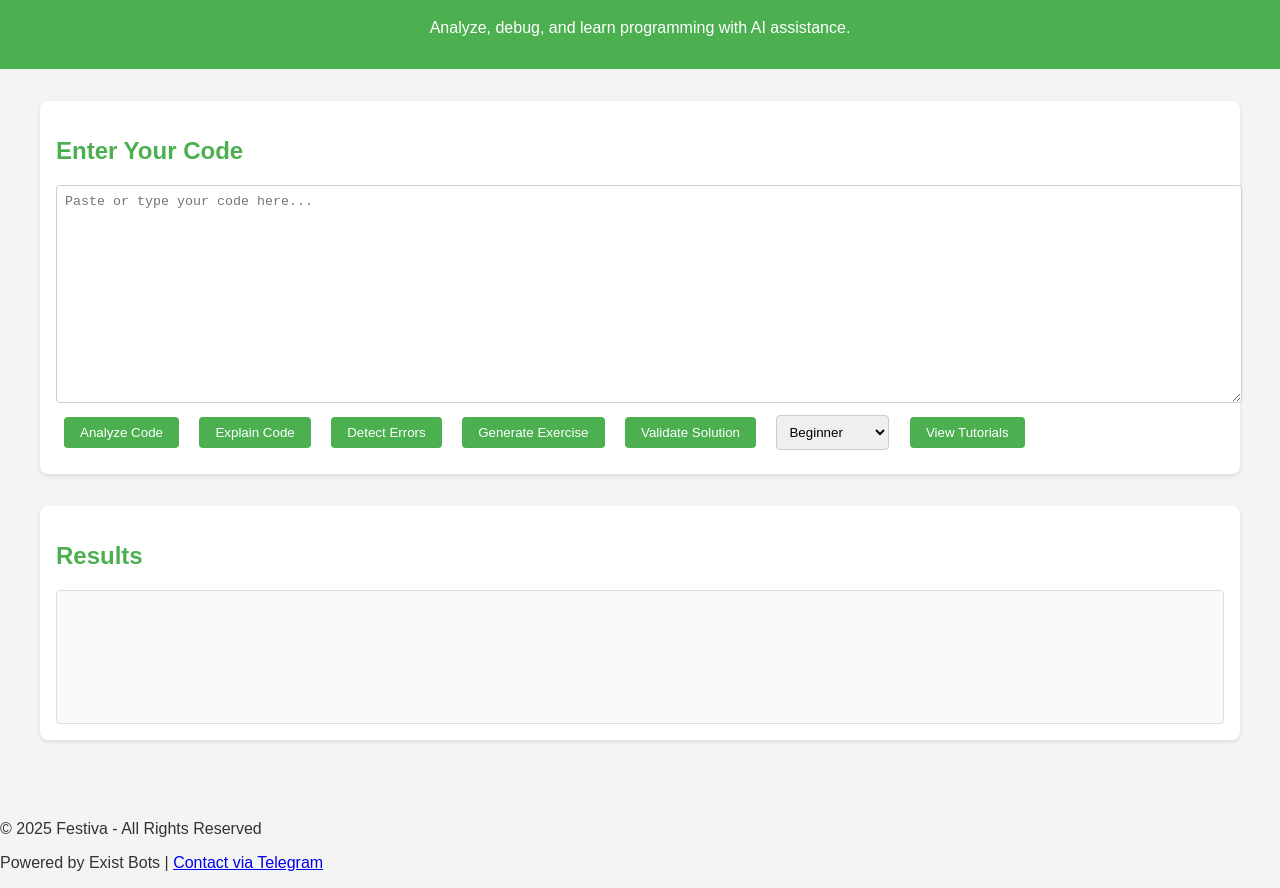
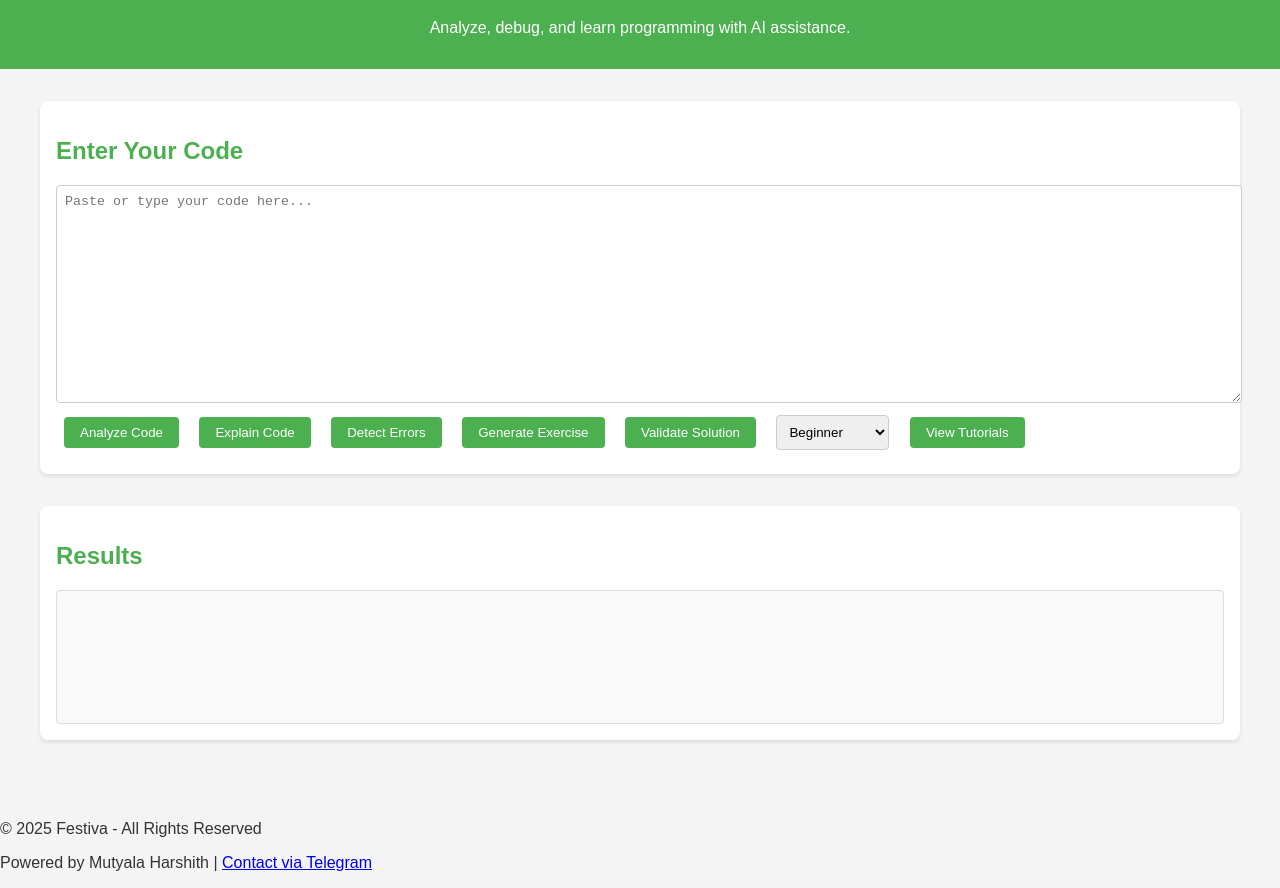
Before and after one commit to MutyalaHarshith/AI-THON-PROJECT, a plain HTML site: page index.html in a window 1280 px wide. Shown: the part 77-965 px from the top of the page. Drawn offline with Linux system fonts and the light colour scheme.

Commit message:
Update index.html

```diff
--- a/index.html
+++ b/index.html
@@ -45,7 +45,7 @@
 
     <footer>
     <p>© 2025 Festiva - All Rights Reserved</p>
-    <p>Powered by Exist Bots | <a href="https://tinyurl.com/Exist-Bots" target="_blank">Contact via Telegram</a></p>
+    <p>Powered by Mutyala Harshith | <a href="https://tinyurl.com/Exist-Bots" target="_blank">Contact via Telegram</a></p>
   </footer>
 
 </body>
```
